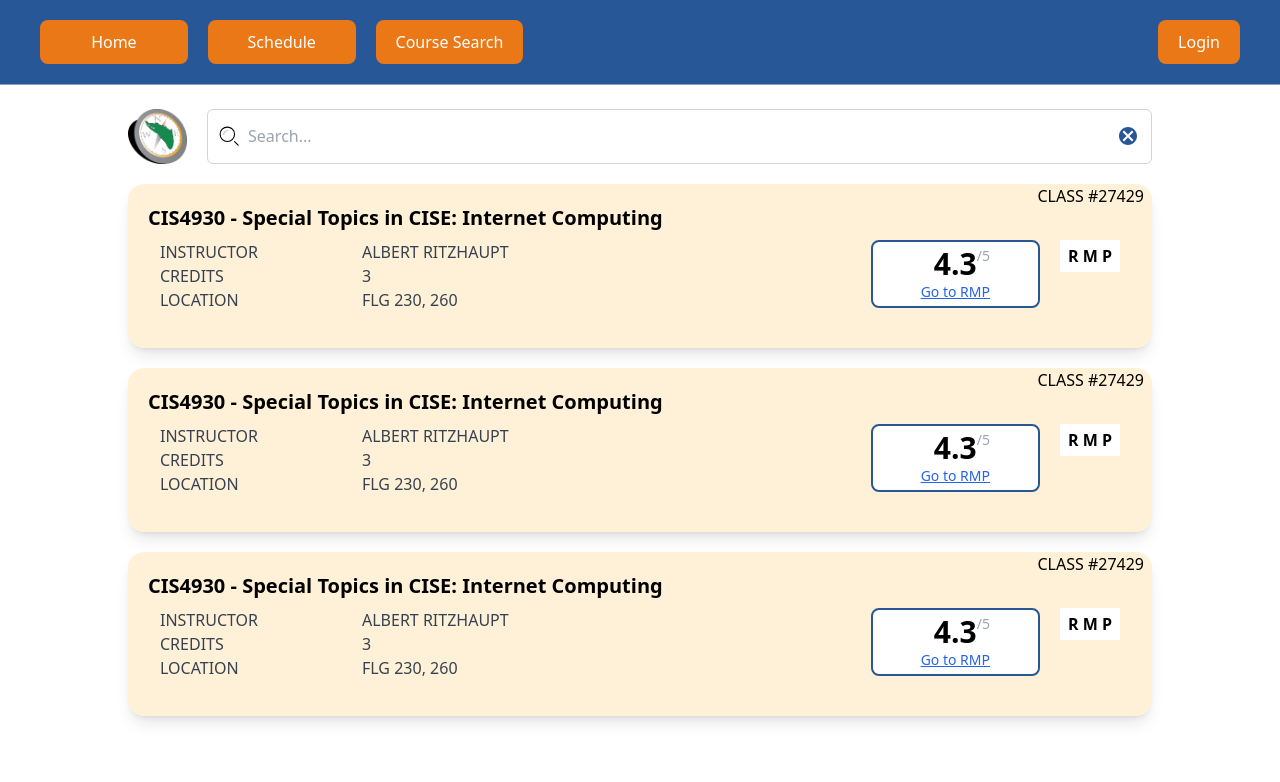
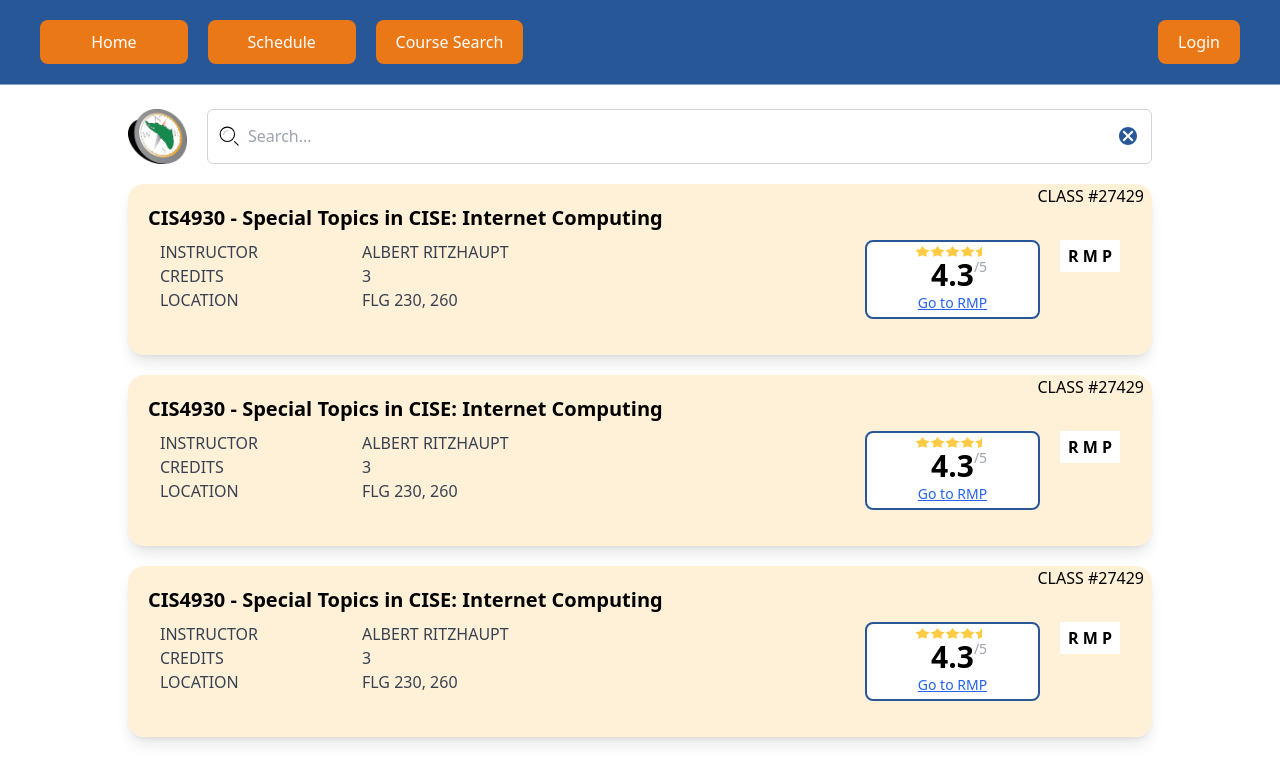
Before and after one commit to sheehan-j/uf-class-compass, a React (Vite) app in the folder frontend/: page /CourseSearch in a window 1280 px wide. Shown: the top 782 px of the page. Built offline with nearby package versions, Linux system fonts and the light colour scheme.

Commit message:
fixed missing stars in RMPModal

```diff
--- a/frontend/src/components/RMPModal.jsx
+++ b/frontend/src/components/RMPModal.jsx
@@ -20,7 +20,7 @@ const RMPModal = () => {
     return(
         <div className="w-full flex justify-between gap-5">
             <div className="w-fit rounded-lg border-2  align-start sm:align-center py-1 px-2 md:px-12 text-start sm:text-center bg-white" style={{borderColor: StyleColors.blue}}>
-                <div className="hidden sm:relative">{renderStars()}</div>
+                <div className="hidden sm:relative sm:block">{renderStars()}</div>
                 <div className="relative">
                     <img key={"star"} src="/star.svg" alt="Star" className="inline-block sm:hidden"/>
                     <span className="font-black text-sm md:text-3xl">4.3</span>
```
